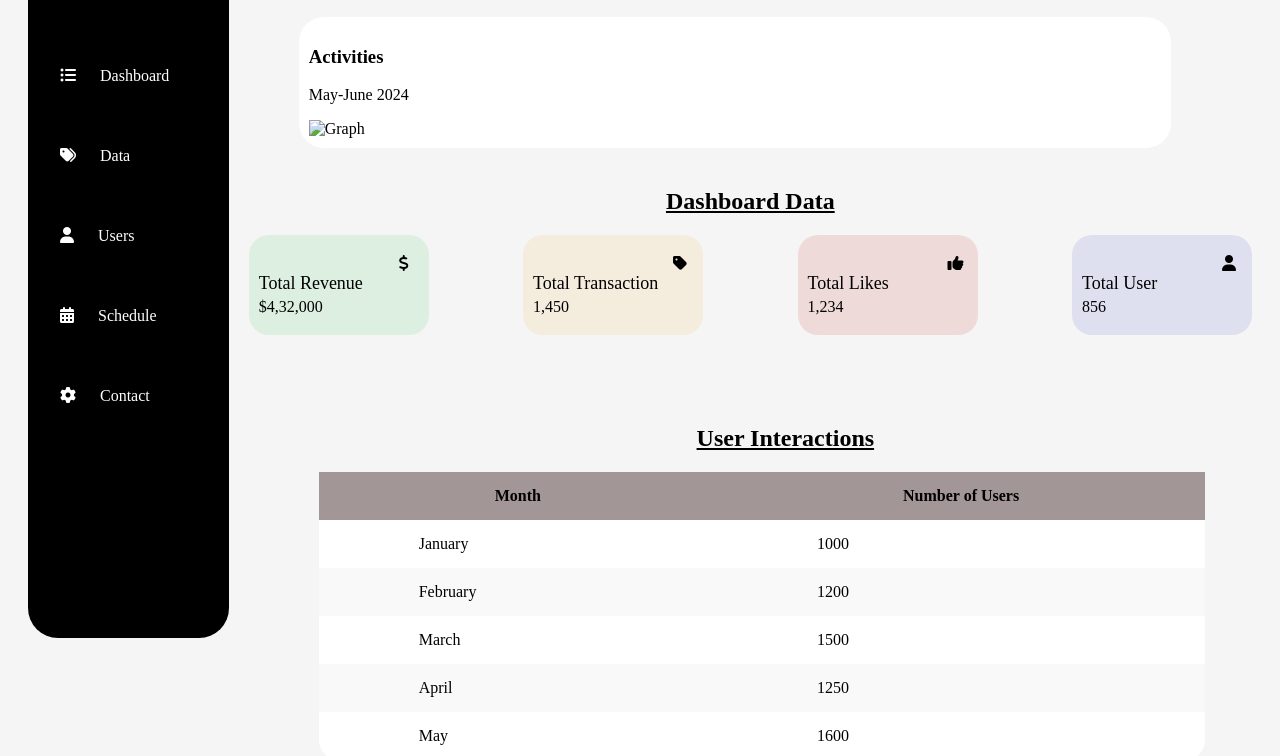
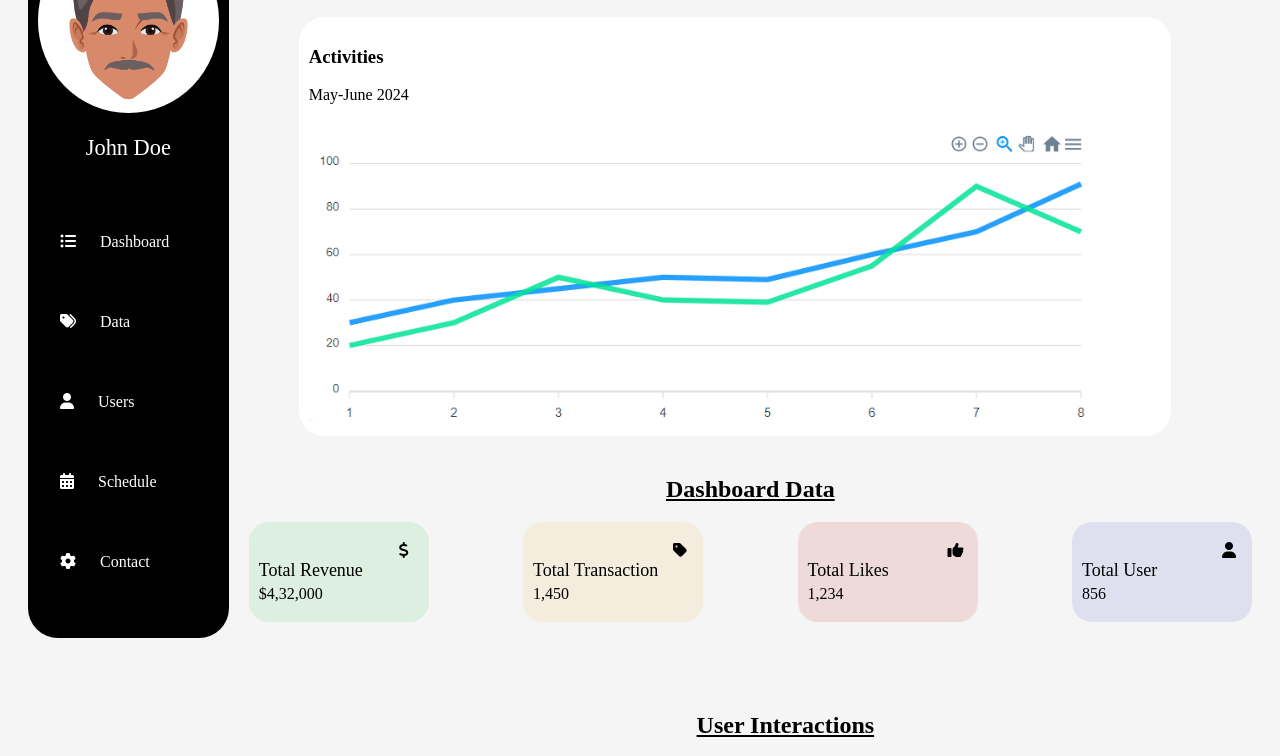
Before and after one commit to Mrutunjaya-Panda/DashBoard-Website, a plain HTML site: page index.html in a window 1280 px wide. Shown: the part 110-866 px from the top of the page. Drawn offline with Linux system fonts and the light colour scheme; a web font is replaced by a local one.

Commit message:
Update index.html

```diff
--- a/index.html
+++ b/index.html
@@ -36,7 +36,7 @@
              the user in the form of individual divs. -->
         <div class="profile">
           <div class="profile-img">
-            <img src="../DASHBOARD PROJECT/images_Dashboard/man.jpg" alt="face" />
+            <img src="images/man.jpg" alt="face" />
           </div>
           <!-- <span class="material-symbols-outlined">
             account_circle
@@ -80,7 +80,7 @@
             <p>May-June 2024</p>
           </div>
           <div>
-            <img src="../DASHBOARD PROJECT/images_Dashboard/BarGraph.png" alt="Graph" />
+            <img src="images/BarGraph.png" alt="Graph" />
           </div>
         </article>
         <article id="data">
```
